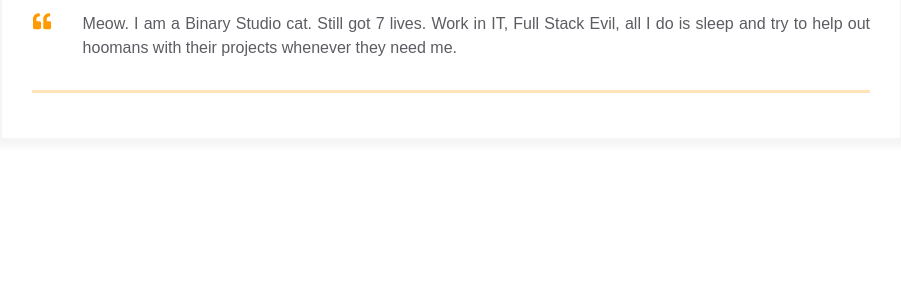
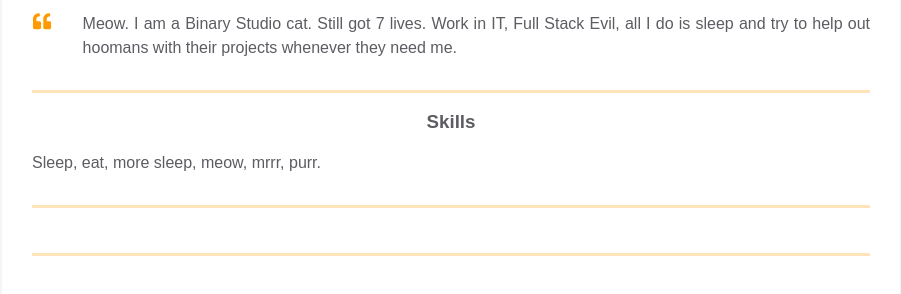
Before and after one commit to bino-faata/homepage, a plain HTML site: page index.html in a window 1280 px wide. Shown: the part 338-632 px from the top of the page, without its empty margins (189-1090 px from the left). Drawn offline with Linux system fonts and the light colour scheme.

Commit message:
Skills block and Experience block added

```diff
--- a/index.html
+++ b/index.html
@@ -63,6 +63,7 @@
             </div>
           </div>
         </div>
+        <!-- CONTAINER -->
         <div class="container">
           <div class="resume__block">
             <div class="intro">
@@ -85,6 +86,30 @@
             </div>
           </div>
         </div>
+        <!-- CONTAINER -->
+        <div class="container">
+          <div class="resume__block">
+            <div class="skills">
+              <h3 class="skills__header">Skills</h3>
+              <p class="skills__text">
+                Sleep, eat, more sleep, meow, mrrr, purr.
+              </p>
+            </div>
+          </div>
+        </div>
+        <!-- CONTAINER -->
+        <div class="container">
+          <div class="resume__block">
+            <div class="main-info fh">
+              <div class="experiences"></div>
+
+              <div class="additional-info fv"></div>
+            </div>
+          </div>
+        </div>
+        <!-- CONTAINER -->
+        <!-- CONTAINER -->
+        <!-- CONTAINER -->
       </div>
     </main>
   </body>
```
